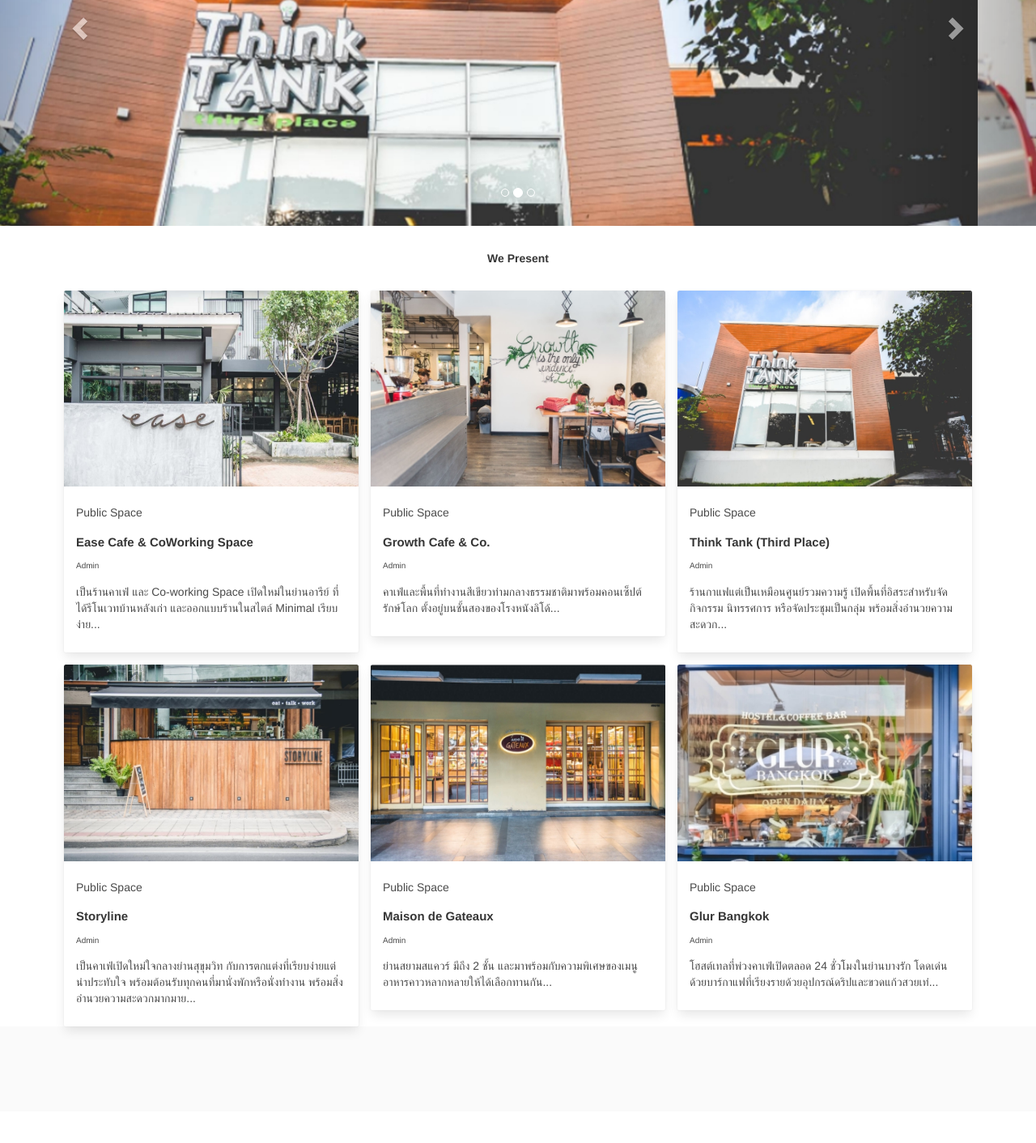
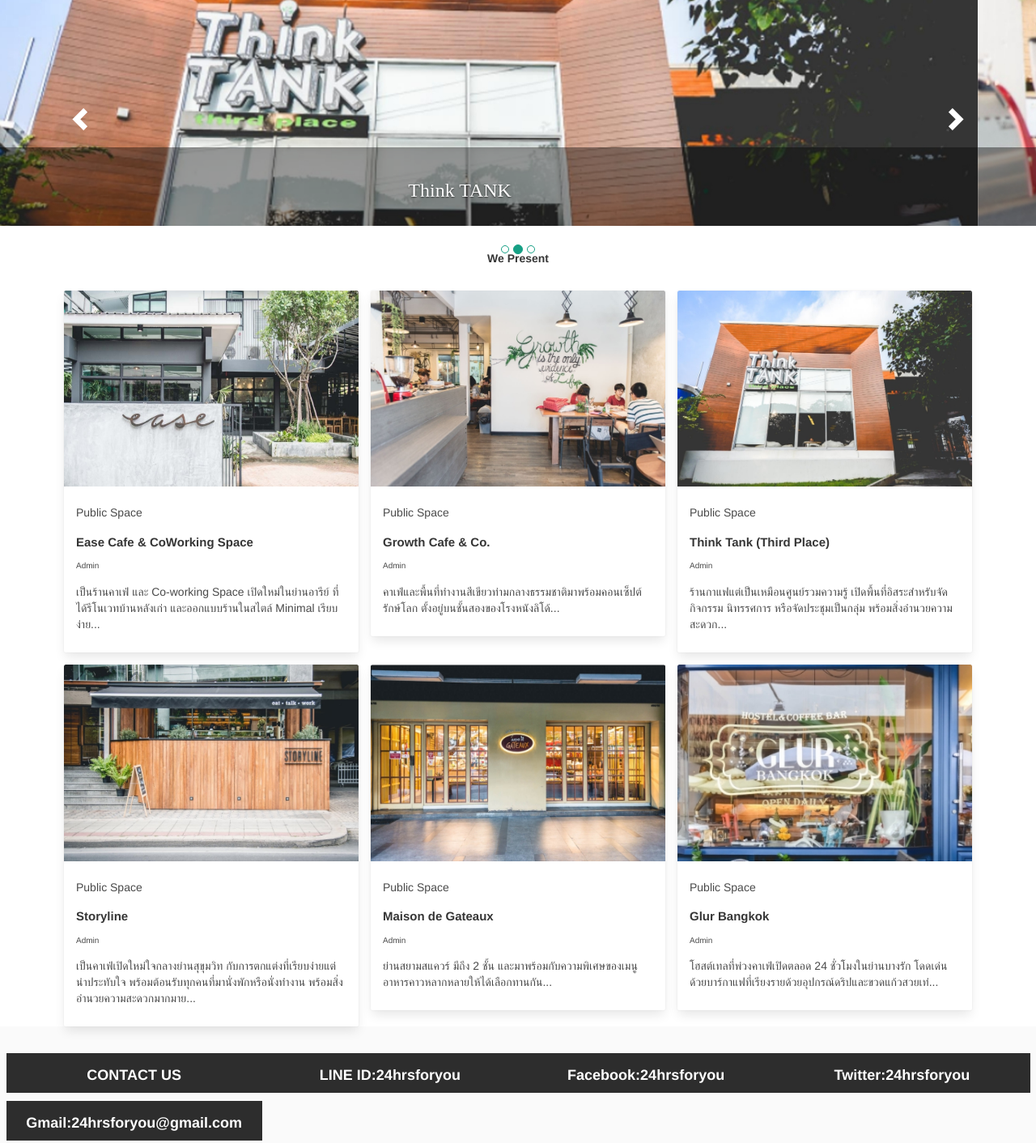
Before and after one commit to ekarincodizm/24hours, a plain HTML site: page index.html in a window 1280 px wide. Shown: the part 314-1726 px from the top of the page at 81% size. Before the commit the page ends 1687 px from the top, so only its background shows below. Drawn offline with nearby package versions, Linux system fonts and the light colour scheme; files whose address does not match are found by name.

Commit message:
carousal has text

```diff
--- a/assets/home.css
+++ b/assets/home.css
@@ -15,9 +15,11 @@
   padding: 10px;
 }
 
-section .footer {
+.footer .column {
   margin-bottom: 0 !important;
   margin-top: 1rem;
+  background-color: #2d2d2d;
+  font-size: 24px;
 }
 
 .highlight {
--- /dev/null
+++ b/home/best.css
@@ -0,0 +1,64 @@
+
+        .carousel-control.left
+      {
+        background: none;
+      }
+      .carousel-control.right
+      {
+        background: none;
+      }
+
+      .carousel-control
+      {
+        position: absolute;
+        top: 45%;
+        bottom: 0;
+        left: 0;
+        width: 15%;
+        font-size: auto;
+        color: #fff;
+        text-align: center;
+        opacity: 1;
+        text-shadow: none;
+      }
+      .carousel-control:hover
+      {
+        color: #000;
+      }
+      .carousel-indicators
+      {
+        bottom: -50px;
+      }
+      .carousel-indicators li
+      {
+        display: inline-block;
+        width: 10px;
+        height: 10px;
+        margin: 1px;
+        text-indent: -999px;
+        cursor: pointer;
+        background-color: #000\9;
+        background-color: rgba(0,0,0,0);
+        border: 1px solid #16a085;
+        border-radius: 50%;
+      }
+      .carousel-indicators .active
+      {
+        width: 12px;
+        height: 12px;
+        margin: 0;
+        background-color: #16a085;
+      }
+      .carousel-caption
+      {
+        position: absolute;
+        right: 0;
+        bottom: 0;
+        left: 0;
+        z-index: 10;
+        padding-top: 20px;
+        padding-bottom: 20px;
+        color: #fff;
+        text-align: center;
+        background: rgba(0,0,0,0.4);
+      }
--- a/index.html
+++ b/index.html
@@ -10,6 +10,7 @@
     <link rel="stylesheet" href="https://cdnjs.cloudflare.com/ajax/libs/OwlCarousel2/2.2.1/assets/owl.carousel.min.css">
     <link rel="stylesheet" href="https://cdnjs.cloudflare.com/ajax/libs/OwlCarousel2/2.2.1/assets/owl.theme.default.min.css">
     <link rel="stylesheet" href="https://maxcdn.bootstrapcdn.com/bootstrap/3.3.7/css/bootstrap.min.css">
+    <link rel="stylesheet" href="/home/best.css">
   <script src="https://ajax.googleapis.com/ajax/libs/jquery/3.2.1/jquery.min.js"></script>
   <script src="https://maxcdn.bootstrapcdn.com/bootstrap/3.3.7/js/bootstrap.min.js"></script>
 </head>
@@ -34,17 +35,25 @@
             </ol>
 
             <!-- Wrapper for slides -->
-            <div class="carousel-inner">
+            <div class="carousel-inner" role="listbox">
                 <div class="item active">
-                    <img src="/assets/images/home/most-popular/img1.jpg" width="100%" height="auto">
+                    <img src="/assets/images/home/most-popular/img1.jpg">
+                        <div class="carousel-caption">
+                            <h3>Think TANK</h3>
+                        </div>
                 </div>
 
                 <div class="item">
-                    <img src="/assets/images/home/most-popular/img2.jpg" width="100%" height="auto">
+                    <img src="/assets/images/home/most-popular/img2.jpg">
+                        <div class="carousel-caption">
+                            <h3>Growth Cafe &amp; co.</h3>
+                        </div>
                 </div>
-
                 <div class="item">
-                    <img src="/assets/images/home/most-popular/img3.jpg" width="100%" height="auto">
+                    <img src="/assets/images/home/most-popular/img3.jpg">
+                        <div class="carousel-caption">
+                            <h3>Storyline</h3>
+                        </div>
                 </div>
             </div>
 
@@ -103,7 +112,7 @@
                             <div class="card-content">
                                 <h5 class="category">Public Space</h5>
                                 <h3 class="title is-spaced is-4">
-                                    Growth Cafe & Co.
+                                    Growth Cafe &amp; Co.
                                 </h3>
                                 <h4 class="subtitle is-6">
                                     Admin
@@ -202,9 +211,25 @@
             </div>
     </main>
     <section class="footer">
-        <div class="column is-one-quarter">
-
+        <div class="columns is-multiline has-text-centered is-paddingless">
+                <div class="column has-text-centered">
+                    <label class="label">CONTACT US</label>
+                </div>
+                <div class="column is-one-quarter">
+                    <a href="#"><label class="label">LINE ID:24hrsforyou</label></a>
+                </div>
+                <div class="column is-one-quarter">
+                    <a href="#"><label class="label">Facebook:24hrsforyou</label></a>
+                </div>
+                <div class="column is-one-quarter">
+                    <a href="#"><label class="label">Twitter:24hrsforyou</label></a>
+                </div>
+                <div class="column is-one-quarter">
+                    <a href="#"><label class="label">Gmail:24hrsforyou@gmail.com</label></a>
+                </div>
         </div>
     </section>
 </body>
 </html>
+
+<!--width="100%" height="auto"-->
```
